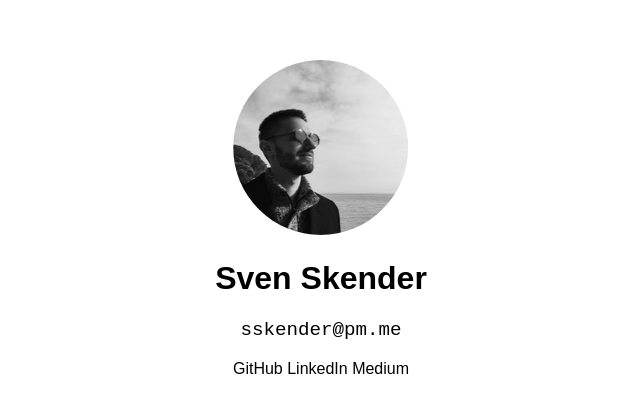
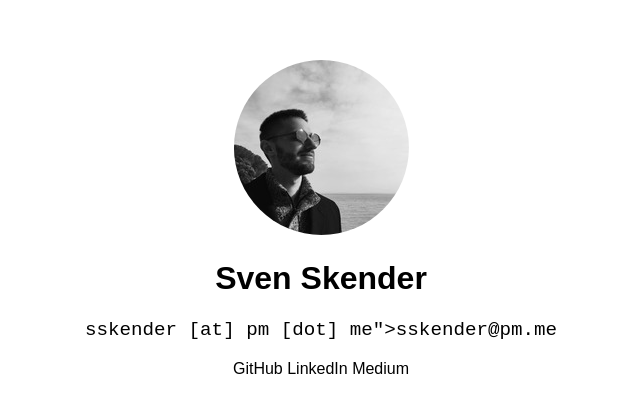
Before and after one commit to sskender/sskender.github.io, a plain HTML site: page index.html in a window 1280 px wide. Shown: the part 181-594 px from the top of the page, without its empty margins (319-959 px from the left). Drawn offline with Linux system fonts and the light colour scheme.

Commit message:
Update email

```diff
--- a/index.html
+++ b/index.html
@@ -20,7 +20,7 @@
         <div class="container">
             <img class="profile" alt="profile photo" src="img/profile-web.jpeg" />
             <h1>Sven Skender</h1>
-            <p class="email"><a href="mailto:sskender@pm.me">sskender@pm.me</a></p>
+            <p class="email">sskender [at] pm [dot] me">sskender@pm.me</p>
             <div class="info">
                 <a href="https://github.com/sskender">GitHub</a>
                 <a href="https://www.linkedin.com/in/sskender/">LinkedIn</a>
```
